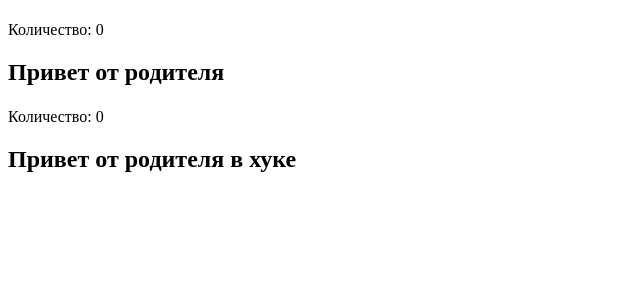
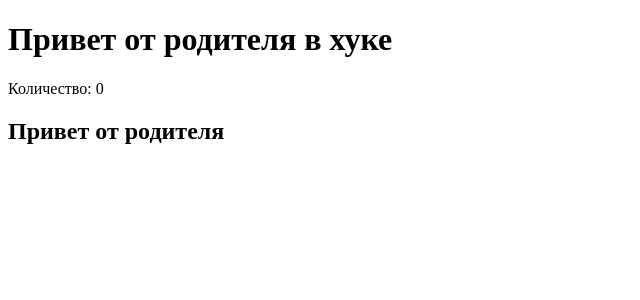
Before and after one commit to Ayronhayd/book-vue, a Vue app: page / in a window 1280 px wide. Shown: the top 300 px of the page, without its empty margins (0-640 px from the left). Built offline with nearby package versions, Linux system fonts and the light colour scheme.

Commit message:
Входные параметры (props)

```diff
--- a/src/App.vue
+++ b/src/App.vue
@@ -6,7 +6,7 @@ const hoop = ref('Привет от родителя в хуке')
 </script>
 
 <template>
-  <ChildComp :msg="greeting" />
+  <ChildComp :msg="greeting" :message ="hoop" />
 
-  <ChildComp :msg="hoop" />
+
 </template>
--- a/src/ChildComp.vue
+++ b/src/ChildComp.vue
@@ -1,5 +1,5 @@
 <script setup>
-import { reactive, ref } from 'vue'
+import { reactive} from 'vue'
 
 const counter = reactive({ count: 0 })
 
```
